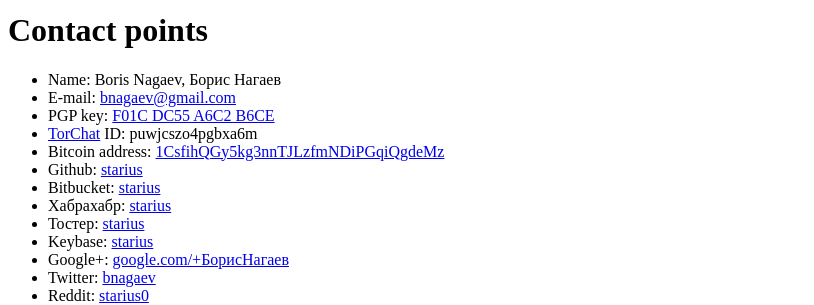
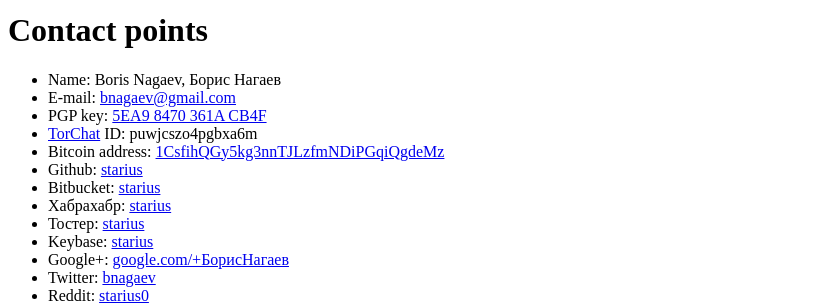
Before and after one commit to starius/starius.github.io, a Jekyll site: the page built from contact.md, in a window 1280 px wide. Shown: the part 334-639 px from the top of the page, without its empty margins (0-814 px from the left). Built offline with Jekyll 4.4.1, drawn with Linux system fonts in a browser that asks for light colours.

Commit message:
update PGP key

```diff
--- a/contact.md
+++ b/contact.md
@@ -5,7 +5,7 @@
 
  * Name: Boris Nagaev, Борис Нагаев
  * E-mail: [bnagaev@gmail.com][mail]
- * PGP key: [F01C DC55 A6C2 B6CE](/A6C2B6CE.asc)
+ * PGP key: [5EA9 8470 361A CB4F](../361ACB4F.asc)
  * [TorChat][torchat] ID: puwjcszo4pgbxa6m
  * Bitcoin address: [1CsfihQGy5kg3nnTJLzfmNDiPGqiQgdeMz][bitcoin]
  * Github: [starius][github]
```
Also changed, not shown: 1 other file.
